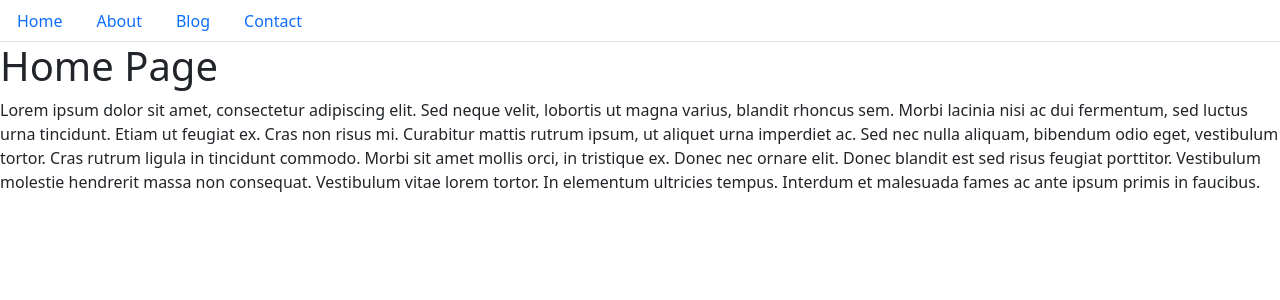
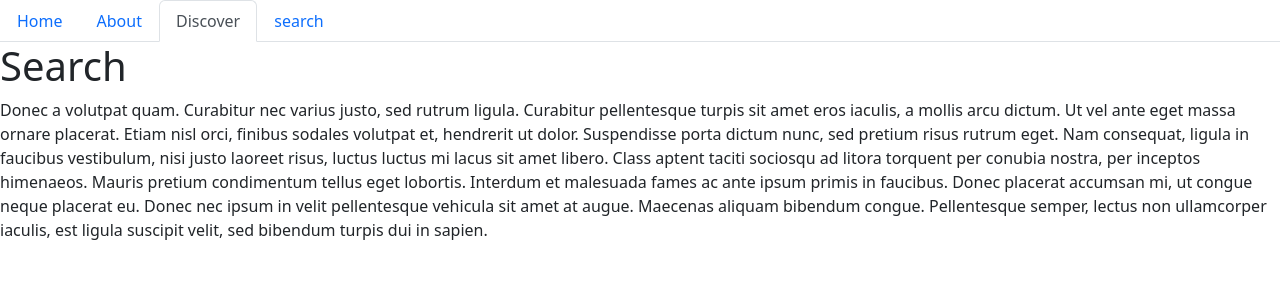
Before and after one commit to Pixelfobia/react-portfolio, a React (Create React App) app: page /react-portfolio/discover in a window 1280 px wide. Shown: the top 300 px of the page. Built offline with nearby package versions, Linux system fonts and the light colour scheme.

Commit message:
Added discover and search

```diff
--- a/package.json
+++ b/package.json
@@ -8,6 +8,7 @@
     "@testing-library/react": "^13.4.0",
     "@testing-library/user-event": "^13.5.0",
     "bootstrap": "^5.2.3",
+    "gh-pages": "^5.0.0",
     "react": "^18.2.0",
     "react-dom": "^18.2.0",
     "react-router-dom": "^6.8.2",
--- a/src/App.js
+++ b/src/App.js
@@ -1,8 +1,26 @@
 import React from "react";
-import PortfolioContainer from "./components/PortfolioContainer";
+import { BrowserRouter as Router, Route, Routes } from "react-router-dom";
+import NavTabs from "./components/NavTabs";
+import Home from "./components/pages/Home";
+import About from "./components/pages/About";
+import Discover from "./components/pages/Search";
+import Search from "./components/pages/Search";
 
 function App() {
-  return <PortfolioContainer />;
+  return (
+    <Router>
+      <div>
+        <NavTabs />
+        {/* Define routes using Route */}
+        <Routes basename="react-portfolio">
+          <Route path="/react-portfolio/" element={<Home />} />
+          <Route path="/react-portfolio/about" element={<About />} />
+          <Route path="/react-portfolio/discover" element={<Discover />} />
+          <Route path="/react-portfolio/search" element={<Search />} />
+        </Routes>
+      </div>
+    </Router>
+  )
 }
 
 export default App;
--- a/src/components/NavTabs.js
+++ b/src/components/NavTabs.js
@@ -1,29 +1,54 @@
 import React from "react";
+import { NavLink } from 'react-router-dom';
 
-function NavTabs(props) {
+function NavTabs() {
   return (
     <ul className="nav nav-tabs">
       <li className="nav-item">
-        <a href="#home" onClick={() => props.handlePageChange("Home")} className="nav-link">
-          Home
-        </a>
+        <NavLink
+        to="/react-portfolio/"
+        end
+        className={({ isActive }) =>
+          isActive ? 'nav-link active' : 'nav-link'
+      }
+      >
+      Home
+      </NavLink>
       </li>
       <li className="nav-item">
-        <a href="#about" onClick={() => props.handlePageChange("About")} className="nav-link">
-          About
-        </a>
+        <NavLink
+        to="/react-portfolio/about"
+        end
+        className={({ isActive }) =>
+          isActive ? 'nav-link active' : 'nav-link'
+      }
+      >
+      About
+      </NavLink>
       </li>
       <li className="nav-item">
-        <a href="#blog" onClick={() => props.handlePageChange("Blog")} className="nav-link">
-          Blog
-        </a>
+        <NavLink
+        to="/react-portfolio/discover"
+        end
+        className={({ isActive }) =>
+          isActive ? 'nav-link active' : 'nav-link'
+      }
+      >
+      Discover
+      </NavLink>
       </li>
       <li className="nav-item">
-        <a href="#contact" onClick={() => props.handlePageChange("Contact")} className="nav-link">
-          Contact
-        </a>
+        <NavLink
+        to="/react-portfolio/search"
+        end
+        className={({ isActive }) =>
+          isActive ? 'nav-link active' : 'nav-link'
+      }
+      >
+      search
+      </NavLink>
       </li>
-    </ul>
+      </ul>
   );
 }
 
--- a/src/components/pages/Contact.js
+++ b/src/components/pages/Discover.js
@@ -1,9 +1,9 @@
 import React from "react";
 
-function Contact() {
+function Discover() {
   return (
     <div>
-      <h1>Contact Page</h1>
+      <h1>Discover</h1>
       <p>
         Integer cursus bibendum sem non pretium. Vestibulum in aliquet sem, quis molestie urna.
         Aliquam semper ultrices varius. Aliquam faucibus sit amet magna a ultrices. Aenean
@@ -19,4 +19,4 @@ function Contact() {
   );
 }
 
-export default Contact;
+export default Discover;
--- a/src/components/pages/Blog.js
+++ b/src/components/pages/Search.js
@@ -1,9 +1,9 @@
 import React from "react";
 
-function Blog() {
+function Search() {
   return (
     <div>
-      <h1>Blog Page</h1>
+      <h1>Search</h1>
       <p>
         Donec a volutpat quam. Curabitur nec varius justo, sed rutrum ligula. Curabitur pellentesque
         turpis sit amet eros iaculis, a mollis arcu dictum. Ut vel ante eget massa ornare placerat.
@@ -20,4 +20,4 @@ function Blog() {
   );
 }
 
-export default Blog;
+export default Search;
```
Also changed, not shown: 1 other file (tests, documents, lock files or other folders).
